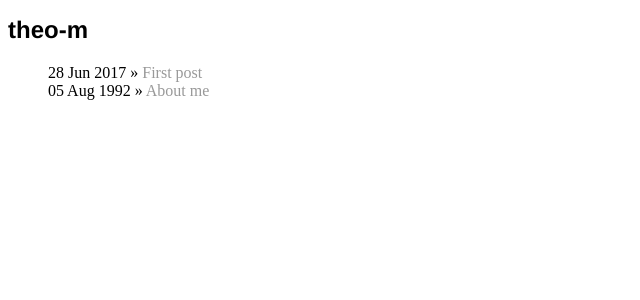
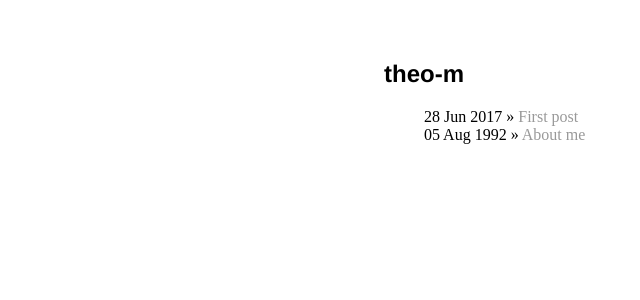
Before and after one commit to theo-m/theo-m.github.io, a Jekyll site: the page built from index.html, in a window 1280 px wide. Shown: the top 300 px of the page, without its empty margins (0-640 px from the left). Built offline with Jekyll 4.4.1, drawn with Linux system fonts in a browser that asks for light colours.

Commit message:
Add margin

```diff
--- a/css/main.css
+++ b/css/main.css
@@ -1,5 +1,5 @@
 body {
-    /*margin: 60px auto;*/
+    margin: 60px auto;
     width: 40%;
 }
 /*nav ul, footer ul {
```
